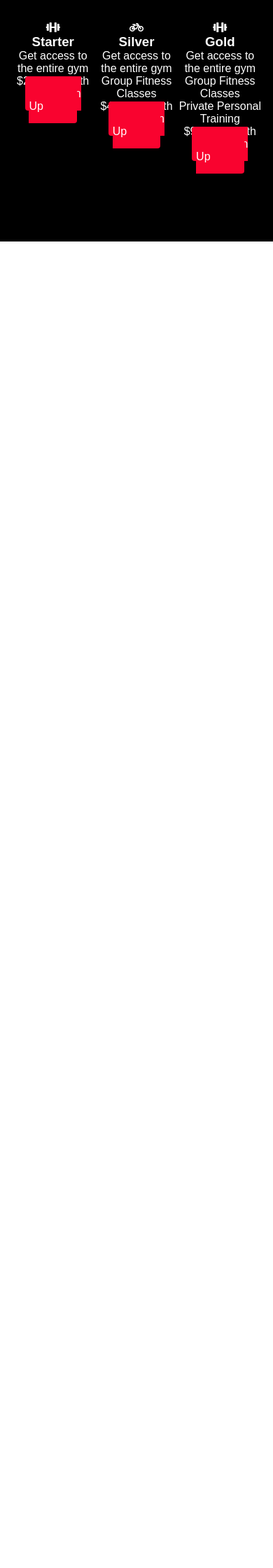
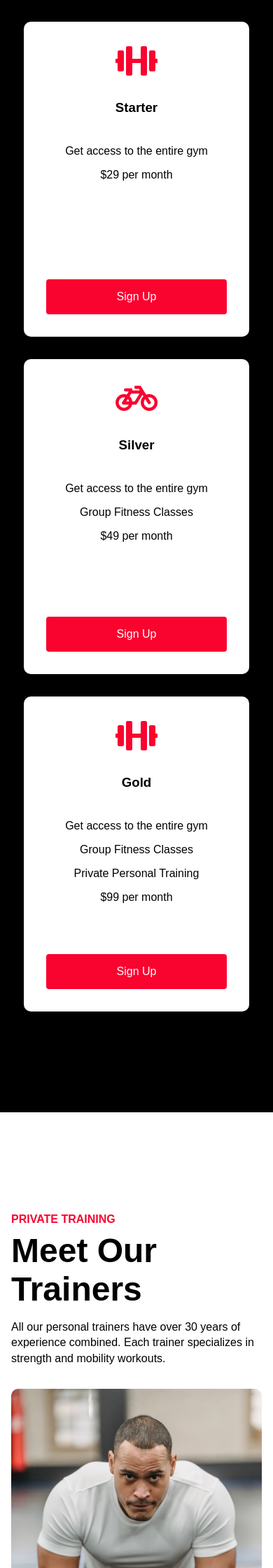
Before and after one commit to bobfdev/html-css-js-gsap-gym-site, a PHP site: page / in a window 390 px wide. Shown: the part 2040-4280 px from the top of the page at 70% size. Before the commit the page ends 2385 px from the top, so only its background shows below. Run offline with PHP 8.4, Linux system fonts and the light colour scheme.

Commit message:
updated files

```diff
--- a/index.html
+++ b/index.html
@@ -103,7 +103,43 @@
         </div>
     </div>
     <!-- Team Section -->
-
+    <div class="team">
+        <div class="team-wrapper">
+            <div class="team-text">
+                <p class="topline">Private Training</p>
+                <h1>Meet Our Trainers</h1>
+                <p class="team-desc">
+                    All our personal trainers have over 30 years of experience combined.
+                    Each trainer specializes in strength and mobility workouts.
+                </p>
+            </div>
+            <div class="team-text">
+                <p class="topline">Free Trial</p>
+                <h1>7-Day Trial</h1>
+                <p class="team-desc">
+                    You can work with each trainer for up to 7 days for free in order to
+                    see if they are a good fit for your goals.
+                </p>
+            </div>
+            <div class="team-card">
+                <p>Sarah</p>
+                <img src="./images/coach-1.jpg" alt="coach" class="team-img">
+            </div>
+            <div class="team-card">
+                <p>Jess</p>
+                <img src="./images/coach-2.jpg" alt="coach" class="team-img">
+            </div>
+            <div class="team-card">
+                <p>Kyle</p>
+                <img src="./images/coach-3.jpg" alt="coach" class="team-img">
+            </div>
+            <div class="team-card">
+                <p>James</p>
+                <img src="./images/coach-4.jpg" alt="coach" class="team-img">
+            </div>
+        </div>
+    </div>
+    <!-- Email Section -->
     <script src='script.js'></script>
 </body>
 </html>
--- a/styles.css
+++ b/styles.css
@@ -221,3 +221,160 @@
     align-items: flex-start;
     padding: 1rem;
 }
+
+.membership-card {
+    padding: 2rem;
+    min-height: 450px;
+    width: 325px;
+    background: var(--white);
+    color: var(--black);
+    border-radius: 10px;
+    display: flex;
+    flex-direction: column;
+    justify-content: space-between;
+}
+
+.membership-perks {
+    min-height: 150px;
+}
+
+.membership-card p {
+    margin-bottom: 1rem;
+}
+
+.card-icon {
+    font-size: 3rem;
+    margin-bottom: 2rem;
+    color: var(--red);
+}
+
+.membership_card h3 {
+    font-size: clamp(1rem, 5vw, 2rem);
+    margin-bottom: 2rem;
+}
+
+@media screen and (max-width: 1100px) {
+    .membership-wrapper {
+        flex-direction: column;
+        align-items: center;
+    }
+
+    .membership-card {
+        width: 90%;
+        margin-bottom: 2rem;
+    }
+}
+
+/* Team Section */
+.team {
+    padding: 8rem calc((100vw - 1100px) / 2);
+}
+
+.team-wrapper {
+    display: grid;
+    grid-template-columns: 1fr 1fr;
+    grid-template-rows: repeat(auto, 350px);
+}
+
+.team-card {
+    margin: 1rem;
+    border-radius: 10px;
+    position: relative;
+}
+
+.team-text {
+    padding: 1rem;
+}
+
+.team-text h1 {
+    margin-bottom: 1rem;
+    font-size: 3rem;
+}
+
+.team-desc {
+    font-size: clamp(1rem, 3vw, 1.3rem);
+    line-height: 1.4;
+}
+
+.team-card p {
+    position: absolute;
+    bottom: 30px;
+    color: var(--white);
+    left: 25px;
+    font-size: 3rem;
+}
+
+.team-img {
+    width: 100%;
+    height: 100%;
+    border-radius: 10px;
+}
+
+.team-text:nth-child(1) {
+    grid-row: 1 / 3;
+    grid-column: 2 / 3;
+}
+
+.team-text:nth-child(2) {
+    grid-row: 5 / 6;
+    grid-column: 1 / 2;
+}
+
+.team-card:nth-child(3) {
+    grid-row: 1 / 3;
+    grid-column: 1 / 2;
+}
+
+.team-card:nth-child(4) {
+    grid-row: 2 / 4;
+    grid-column: 2 / 3;
+}
+
+.team-card:nth-child(5) {
+    grid-row: 3 / 5;
+    grid-column: 1 / 2;
+}
+
+.team-card:nth-child(6) {
+    grid-row: 4 / 6;
+    grid-column: 2 / 3;
+}
+
+@media screen and (max-width: 768px) {
+    .team-wrapper {
+        grid-template-columns: 1fr;
+        grid-template-rows: auto;
+    }
+
+    .team-text:nth-child(1) {
+        grid-row: 1 / 2;
+        grid-column: 1 / 2;
+    }
+
+    .team-text:nth-child(2) {
+        grid-row: 6 / 7;
+        grid-column: 1 / 2;
+    }
+
+    .team-card:nth-child(3) {
+        grid-row: 3 / 4;
+        grid-column: 1 / 2;
+    }
+
+    .team-card:nth-child(4) {
+        grid-row: 4 / 5;
+        grid-column: 1 / 2;
+    }
+
+    .team-card:nth-child(5) {
+        grid-row: 5 / 6;
+        grid-column: 1 / 2;
+    }
+
+    .team-card:nth-child(6) {
+        grid-row: 2 / 3;
+        grid-column: 1 / 2;
+    }
+}
+
+/* Email Section */
```
Also changed, not shown: images/coach-1.jpg, images/coach-2.jpg, images/coach-3.jpg, images/coach-4.jpg, images/coach-5.jpg (added), images/coach-6.jpg (added).
